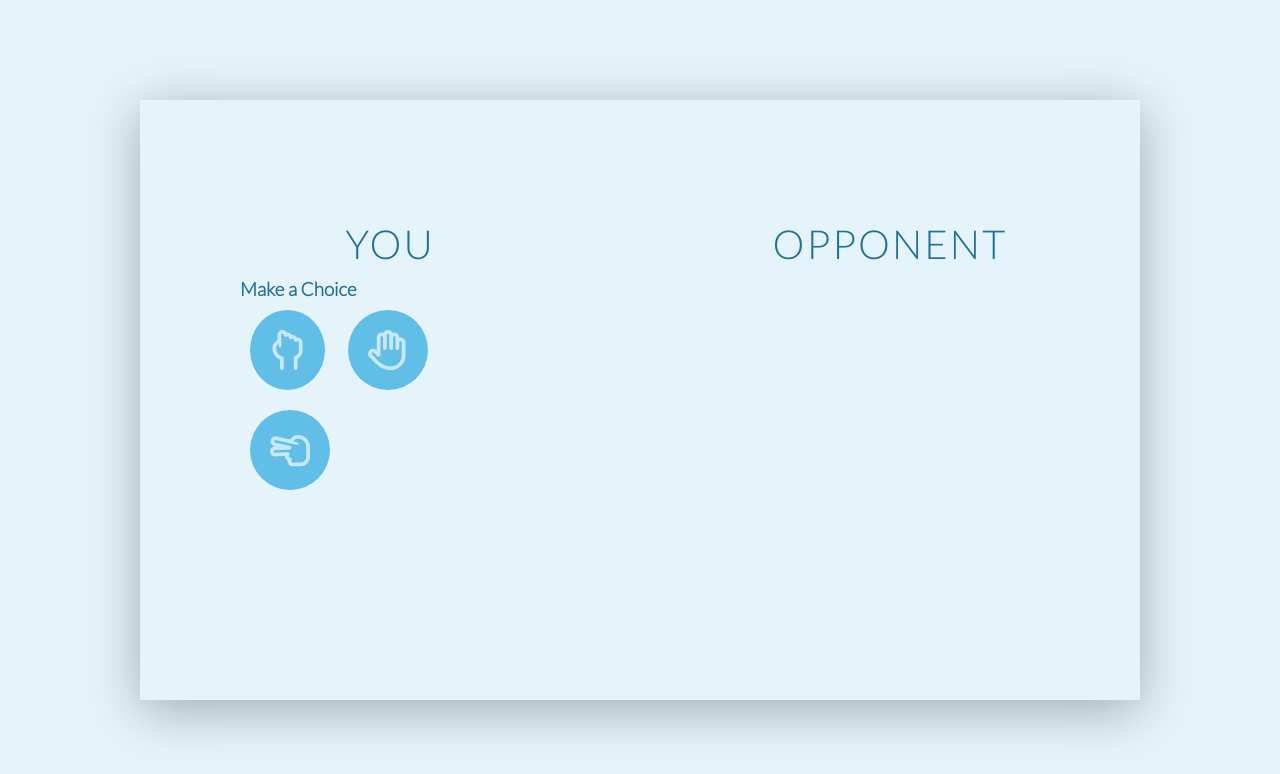
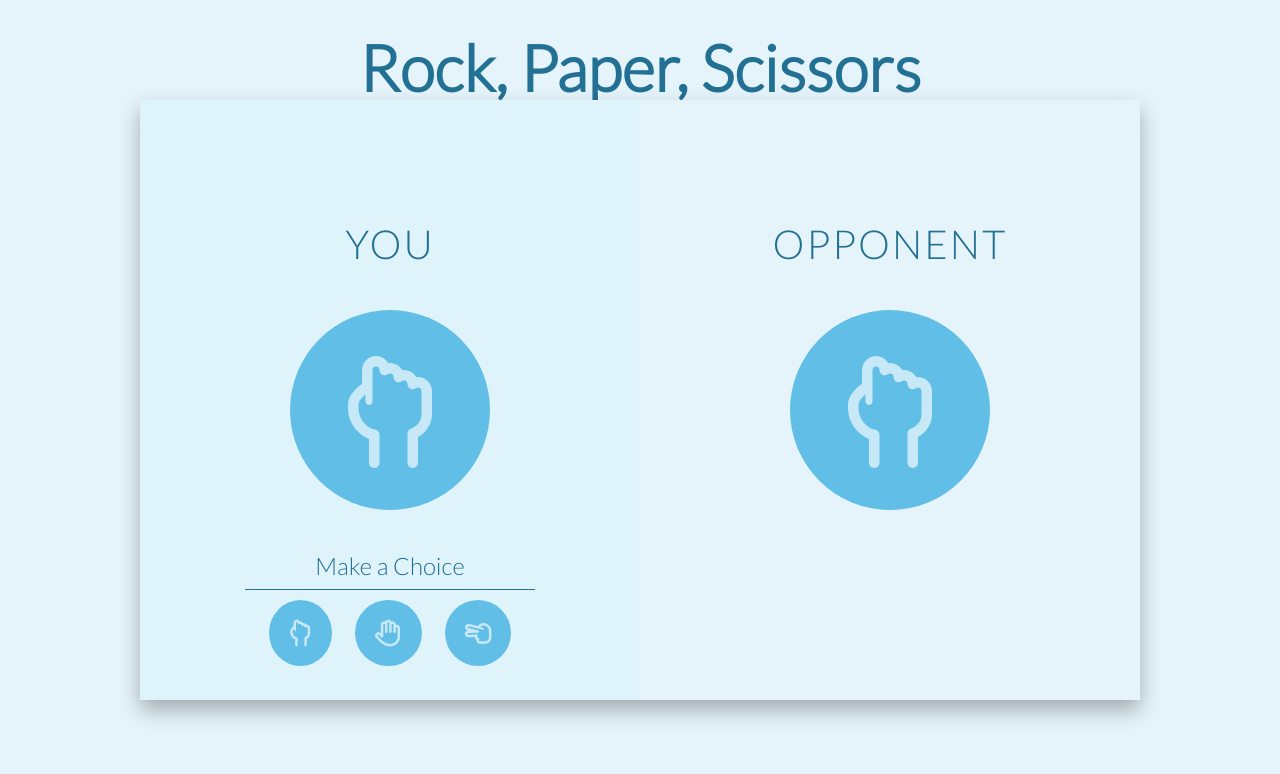
Before and after one commit to nchomsky/RockPaperScissors, a plain HTML site: page public/singleplayer.html in a window 1280 px wide. Drawn offline with Linux system fonts and the light colour scheme.

Commit message:
Add styling to SinglePlayer

```diff
--- a/public/singleplayer.html
+++ b/public/singleplayer.html
@@ -10,6 +10,10 @@
       rel="stylesheet"
       type="text/css"
     />
+    <link
+      href="https://fonts.googleapis.com/css2?family=Oswald:wght@500&display=swap"
+      rel="stylesheet"
+    />
     <!-- Linking Font-Awesome Kit -->
     <script
       src="https://kit.fontawesome.com/eecbf27fd2.js"
@@ -18,25 +22,31 @@
     <script src="app.js" charset="utf-8"></script>
   </head>
   <body>
+    <h1 class="title">Rock, Paper, Scissors</h1>
     <div class="wrapper clearfix">
       <div class="player-1-panel">
         <div class="player-name" id="name-1">You</div>
         <div class="player-choice">
-          <h3>Make a Choice</h3>
+          <i class="far fa-hand-rock fa-7x" id="player-icon"></i>
+        </div>
+        <div class="player-choose">
+          <h2 class="choice-header">Make a Choice</h2>
           <button class="choices">
-            <i class="far fa-hand-rock fa-3x"></i>
+            <i class="far fa-hand-rock fa-2x"></i>
           </button>
           <button class="choices">
-            <i class="far fa-hand-paper fa-3x"></i>
+            <i class="far fa-hand-paper fa-2x"></i>
           </button>
           <button class="choices">
-            <i class="far fa-hand-scissors fa-3x"></i>
+            <i class="far fa-hand-scissors fa-2x"></i>
           </button>
         </div>
       </div>
       <div class="player-2-panel">
         <div class="player-name" id="name-2">Opponent</div>
-        <div class="player-choice"></div>
+        <div class="opponent-choice">
+          <i class="far fa-hand-rock fa-7x" id="player-icon"></i>
+        </div>
       </div>
     </div>
   </body>
--- a/public/style.css
+++ b/public/style.css
@@ -39,7 +39,7 @@ body {
   left: 50%;
   transform: translate(-50%, -50%);
   background-color: #e5f4fb;
-  box-shadow: 0px 10px 50px rgba(0, 0, 0, 0.3);
+  box-shadow: 0px 10px 20px rgba(0, 0, 0, 0.3);
   overflow: hidden;
 }
 
@@ -49,6 +49,10 @@ body {
   float: left;
   height: 600px;
   padding: 100px;
+}
+
+.player-1-panel {
+  background-color: #d6eef962;
 }
 
 h1 {
@@ -62,6 +66,17 @@ button {
   padding: 20px;
   border-radius: 50%;
   margin: 10px;
+  cursor: pointer;
+  transition: background-color 0.3s, color 0.3s;
+}
+
+button:hover {
+  background-color: #b9e2f4;
+  color: #60bee7;
+}
+
+button:focus {
+  outline: none;
 }
 
 /**********************************************
@@ -78,3 +93,70 @@ button {
   margin-bottom: 10px;
   position: relative;
 }
+
+.player-choice {
+  background-color: #60bee7;
+  color: #c7e8f6;
+  width: 200px;
+  height: 200px;
+  border-radius: 50%;
+  text-align: center;
+  position: absolute;
+  top: 35%;
+  left: 25%;
+  transform: translateX(-50%);
+  line-height: 275px;
+  vertical-align: middle;
+}
+
+.opponent-choice {
+  background-color: #60bee7;
+  color: #c7e8f6;
+  width: 200px;
+  height: 200px;
+  border-radius: 50%;
+  text-align: center;
+  position: absolute;
+  top: 35%;
+  right: 25%;
+  transform: translateX(+50%);
+  line-height: 275px;
+  vertical-align: middle;
+}
+
+.player-choose {
+  text-align: center;
+  /* border: 1px solid black; */
+  padding: 5px;
+  position: relative;
+  top: 67%;
+}
+
+.choice-header {
+  padding-bottom: 3%;
+  border-bottom: 1px solid #227093;
+  font-weight: 300;
+}
+
+/**********************************************
+*** Title
+**********************************************/
+
+.title {
+  display: block;
+  padding-top: 2.25%;
+  text-align: center;
+  /* font-family: "Oswald", sans-serif; */
+  font-family: lato;
+  font-weight: 600;
+  font-size: 400%;
+}
+
+.home-title {
+  display: block;
+  padding-top: 10%;
+  text-align: center;
+  font-family: lato;
+  font-weight: 600;
+  font-size: 500%;
+}
```
Also changed, not shown: public/index.html (+6 -1 lines).
